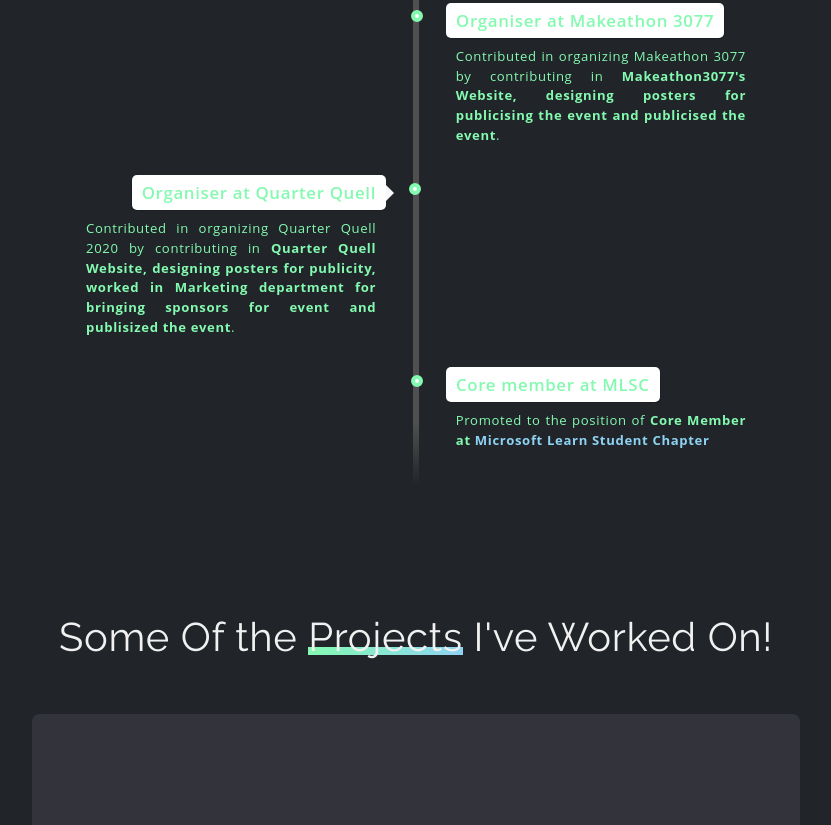
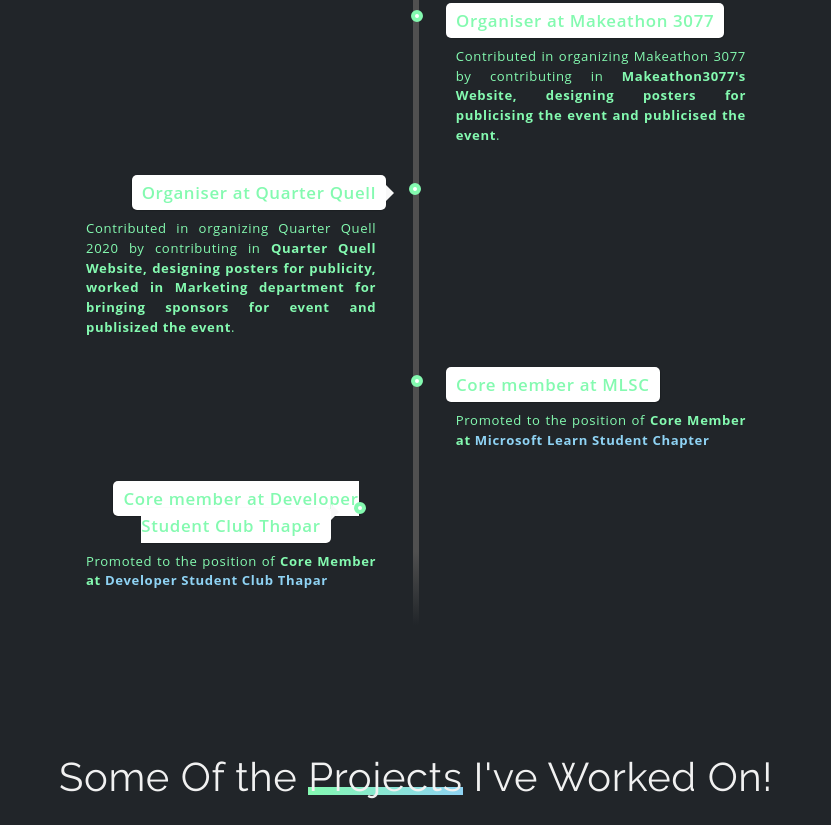
Before and after one commit to aarushi353/Portfolio, a website: page index.html in a window 1280 px wide. Shown: the part 1778-2603 px from the top of the page, without its empty margins (224-1055 px from the left). Drawn offline with nearby package versions, Linux system fonts and the light colour scheme.

Commit message:
updated timeline

```diff
--- a/index.html
+++ b/index.html
@@ -187,6 +187,22 @@
                 </div>
               </div>
             </li>
+             <li>
+              <div class="direction-l">
+                <div class="flag-wrapper">
+                  <span class="flag">Core member at Developer Student Club Thapar</span>
+                </div>
+               <div class="desc">
+                  Promoted to the position of <strong>Core Member at
+                  <a
+                    href="https://github.com/developer-student-club-thapar"
+                    target="_blank"
+                    style="color: #8fd3f4"
+                    >Developer Student Club Thapar</a
+                    ></strong>
+                </div>
+              </div>
+            </li>
           </ul>
         </div>
         <div class="main">
```
